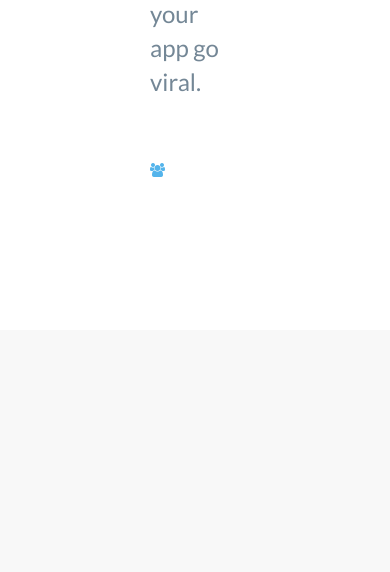
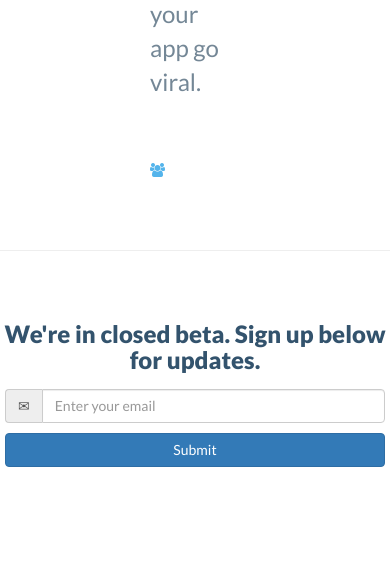
Before and after one commit to abeinstein/sterling-site, a Django app: page / in a window 390 px wide. Shown: the part 5599-6171 px from the top of the page. Before the commit the page ends 5776 px from the top, so only its background shows below. Run offline with Django 3.2, Linux system fonts and the light colour scheme; parts of the project's set-up code (start-up, migrations or seed data) failed here and were passed over; some libraries are stand-ins or nearby versions; some web fonts are replaced.

Commit message:
added footer

```diff
--- a/sterling/static/css/my.css
+++ b/sterling/static/css/my.css
@@ -127,6 +127,14 @@ h1, h2, h3, h4 {
   text-align: right;
 }
 
+.signup-form-again {
+  margin-top: 50px;
+  text-align: center;
+}
+
+.signup-form-again h3 {
+    color: rgb(51, 83, 109);
+}
 
 * {
     font-family: 'Lato', sans-serif;
--- a/sterling/templates/splash.html
+++ b/sterling/templates/splash.html
@@ -105,5 +105,21 @@
       </div>
     </div>
   </div>
+  <hr>
+  <div class="row">
+    <div class="col-md-6 col-md-offset-3">
+      <div class="signup-form-again">
+        <h3> We're in closed beta. Sign up below for updates. </h3>
+        <form class="email-form" role="form" method="post" action="{% url 'index' %}">
+              {% csrf_token %}
+              <div class="input-group email-input">
+                <span class="input-group-addon"><span class="glyphicon glyphicon-envelope"></span></span>
+                <input type="email" class="form-control" name="email" placeholder="Enter your email">
+              </div>
+              <button type="submit" class="btn btn-primary btn-large btn-block btn-submit">Submit</button>
+        </form>
+      </div>
+    </div>
+  </div>
 </div>
 {% endblock content %}
```
